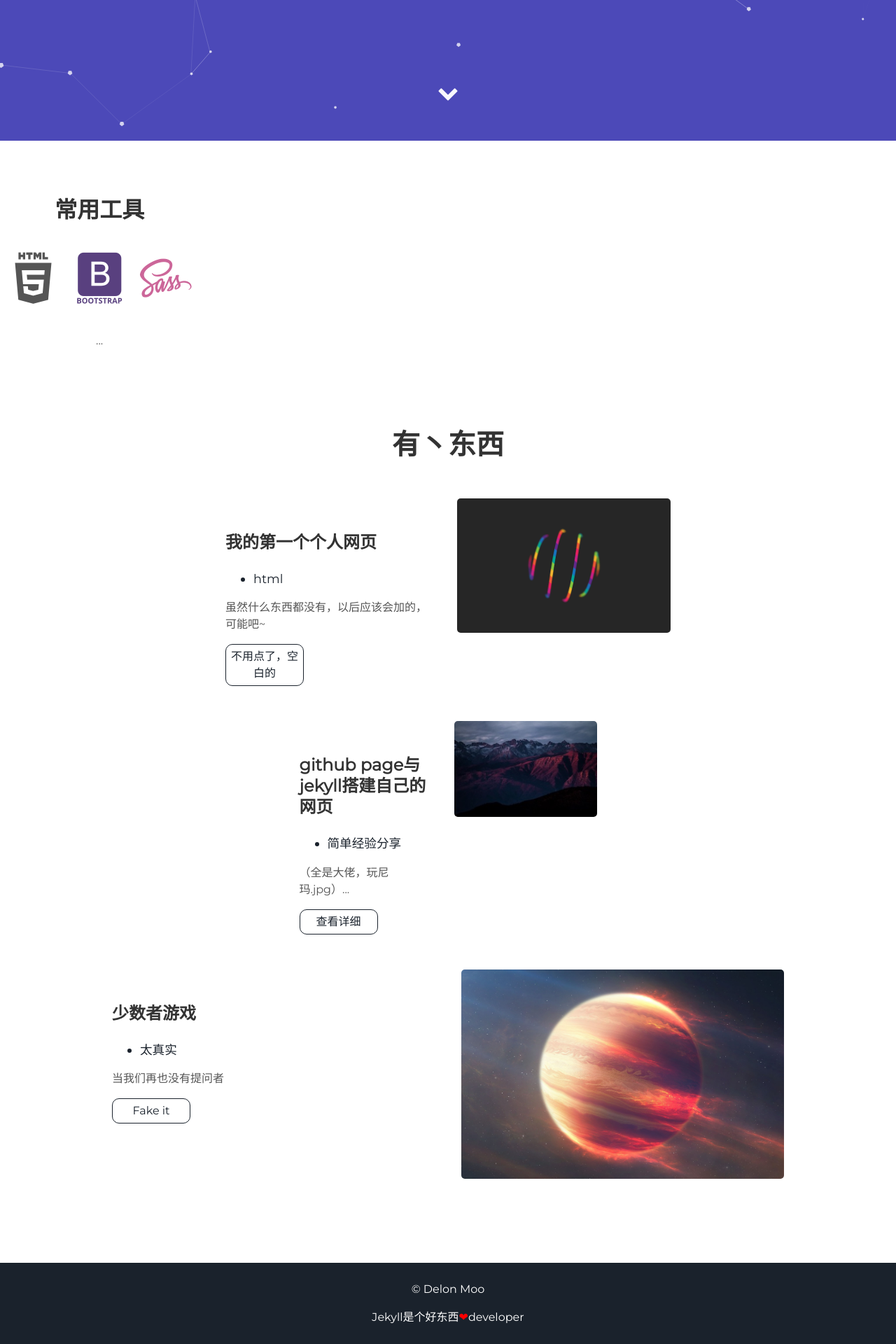
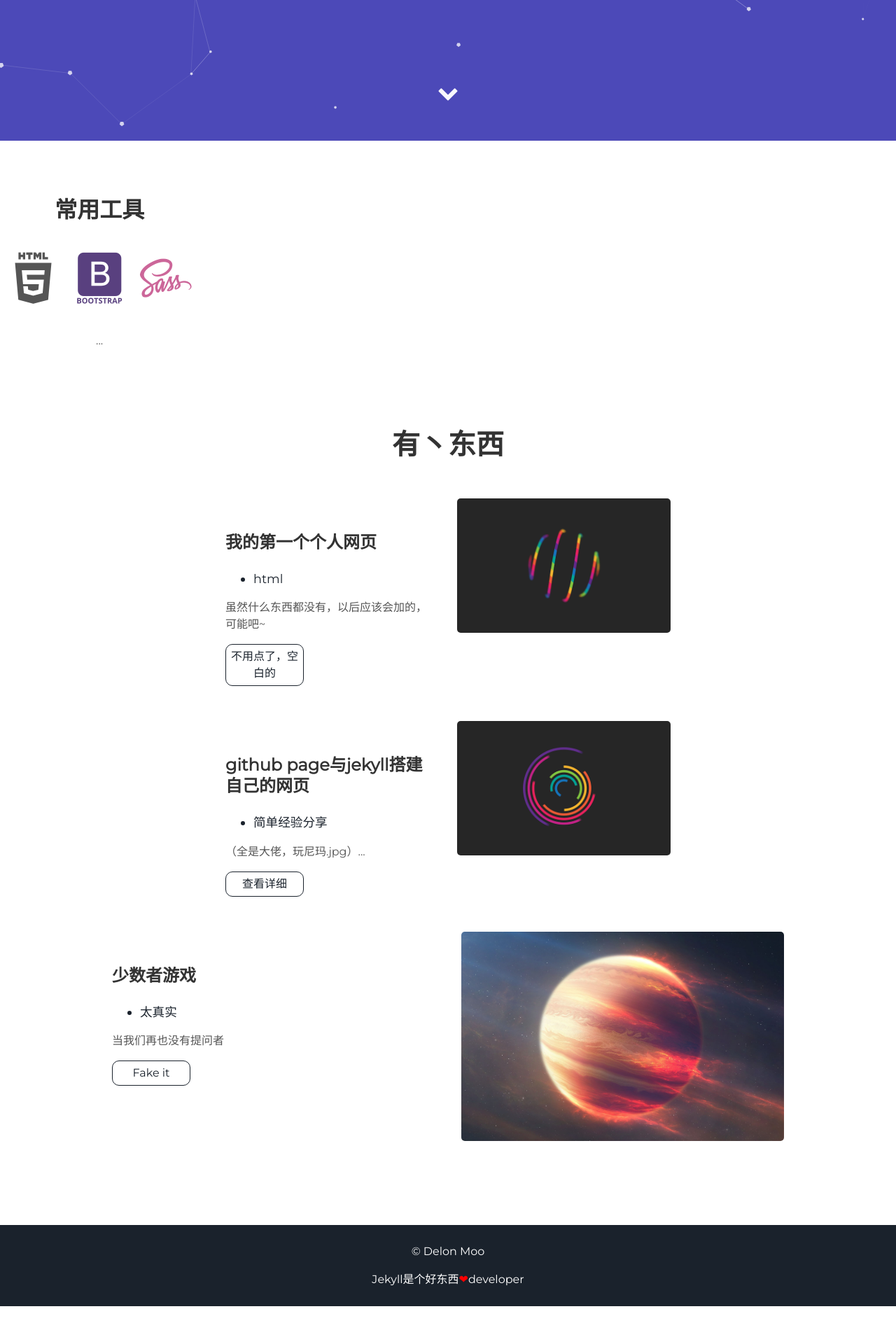
Before and after one commit to DelonMoo/delonmoo.github.io, a Jekyll site: the page built from index.html, in a window 1280 px wide. Shown: the part 699-2619 px from the top of the page at 70% size. Built offline with Jekyll 4.4.1, drawn with Linux system fonts in a browser that asks for light colours; after the commit the page ends 2565 px from its top, so only the background shows below that.

Commit message:
sdf
fssdfggs

```diff
--- a/_includes/projects.html
+++ b/_includes/projects.html
@@ -17,7 +17,7 @@
 
 <div class="user-projects">
   <div class="images-right">
-    <img alt="rgbcircle" src="{{ "/assets/img/1.jpg" | prepend: site.baseurl }}" />
+    <img alt="rgbcircle" src="{{ "/assets/img/2.gif" | prepend: site.baseurl }}" />
   </div>
   <div class="contents">
     <h3> github page与jekyll搭建自己的网页 </h3>
```
